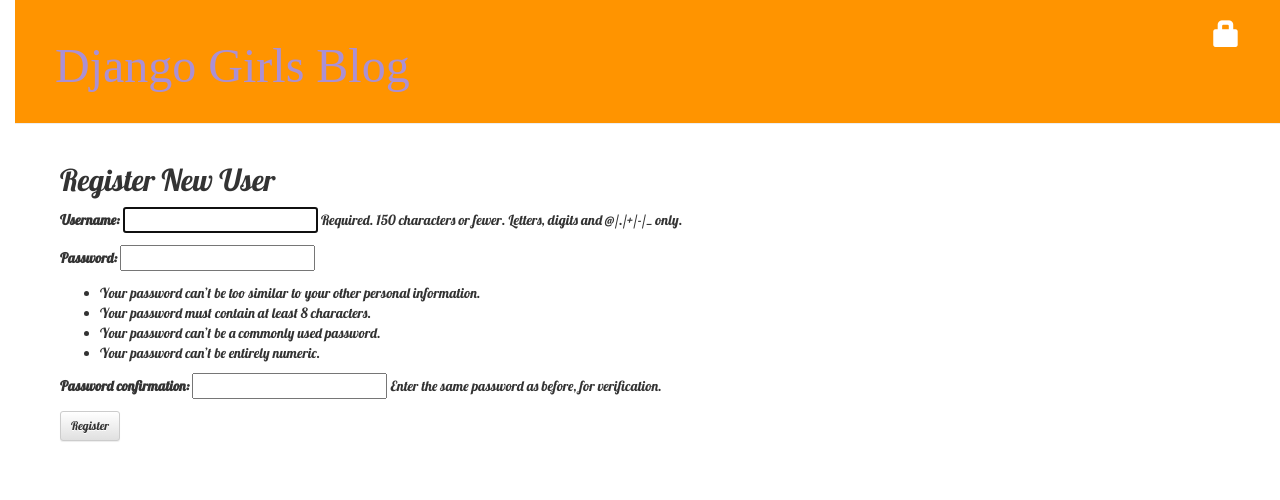
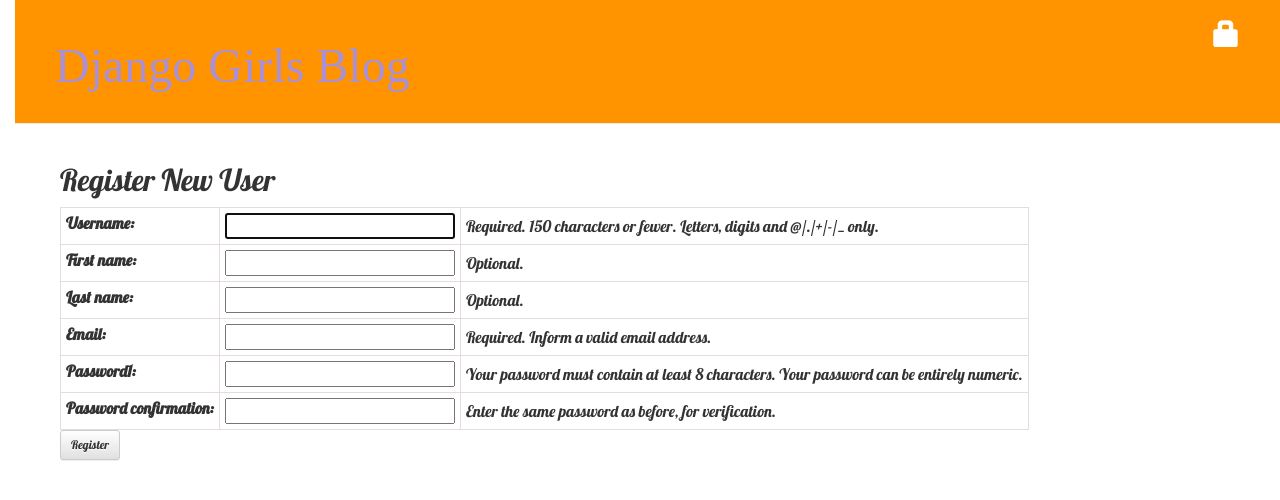
Before and after one commit to PriyaNCH/djangogirlstutorial, a Django app: page /register/ in a window 1280 px wide. Shown: the top 500 px of the page. Run offline with Django 3.2, Linux system fonts and the light colour scheme; some libraries are stand-ins or nearby versions; some web fonts are replaced.

Commit message:
Extended UserCreationForm to include extra fields. Added table_form template to include in register page.

```diff
--- a/blog/forms.py
+++ b/blog/forms.py
@@ -1,5 +1,7 @@
 from django import forms
 from .models import Post, Comment
+from django.contrib.auth.models import User
+from django.contrib.auth.forms import UserCreationForm
 
 class PostForm(forms.ModelForm):
 
@@ -12,3 +14,13 @@
     class Meta:
         model = Comment
         fields = ('author','text',)
+
+class RegistrationForm(UserCreationForm):
+    first_name = forms.CharField(max_length=30, required=False, help_text='Optional.')
+    last_name = forms.CharField(max_length=30, required=False, help_text='Optional.')
+    email = forms.EmailField(max_length=254, help_text='Required. Inform a valid email address.')
+    password1 = forms.CharField(help_text='Your password must contain at least 8 characters. Your password can be entirely numeric.')
+
+    class Meta:
+        model = User
+        fields = ('username','first_name', 'last_name', 'email', 'password1', 'password2',)
--- a/blog/static/css/blog.css
+++ b/blog/static/css/blog.css
@@ -72,3 +72,11 @@
     width: 20%;
     margin: 0;
 }
+table, th, td {
+    border: 1px solid #E5DDDD;
+    border-collapse: collapse;
+}
+th, td {
+    padding: 5px;
+    text-align: left;
+}
--- a/blog/templates/blog/register.html
+++ b/blog/templates/blog/register.html
@@ -3,9 +3,11 @@
 
 {% block content %}
 <h2> Register New User </h2>
+
 <form method='POST'>
     {%csrf_token%}
-    {{ form.as_p }}
-    <button type="submit" class="btn btn-default btn-sm">Register</button>
+            {% include 'blog/table_form.html' %}
+            <button type="submit" class="btn btn-default btn-sm">Register</button>
 </form>
+
 {% endblock %}
--- /dev/null
+++ b/blog/templates/blog/table_form.html
@@ -0,0 +1,9 @@
+<table>
+        {% for error in form.non_field_errors %}
+            <tr><td>{{ error }}</td></tr>
+        {% endfor %}
+
+        {% for field in form %}
+            <tr><th>{{ field.label_tag }}</th><td>{{ field }}</td></td><td>{{ field.help_text }}</td>
+        {% endfor %}
+</table>
--- a/blog/templates/registration/login.html
+++ b/blog/templates/registration/login.html
@@ -19,7 +19,8 @@
         </table>
         <br>
         <input type="submit" value="Login" class="btn btn-default btn-sm"/>
-        <a class="btn btn-default btn-sm" href="{% url 'register' %}">Register</a>
+        <a class="btn btn-default btn-sm" href="{% url 'register' %}">Register</a><br>
+        <a href="">Forgot Password?</a>
         <input type="hidden" name="next" value="{{ next }}"/>
     </form>
 {% endblock %}
--- a/blog/views.py
+++ b/blog/views.py
@@ -1,7 +1,7 @@
 from django.shortcuts import render, get_object_or_404, redirect
 from .models import Post, Comment
 from django.utils import timezone
-from .forms import PostForm, CommentForm
+from .forms import PostForm, CommentForm, RegistrationForm
 from django.contrib.auth.decorators import login_required
 from django.contrib.auth.forms import UserCreationForm
 from django.contrib.auth import login, authenticate
@@ -90,7 +90,7 @@
 
 def register(request):
     if request.method == 'POST':
-        form = UserCreationForm(request.POST)
+        form = RegistrationForm(request.POST)
         if form.is_valid:
             form.save()
             username = form.cleaned_data.get('username')
@@ -99,5 +99,5 @@
             login(request,user)
             return redirect('post_list')
     else:
-        form = UserCreationForm()
+        form = RegistrationForm()
     return render(request,'blog/register.html',{'form':form})
```
